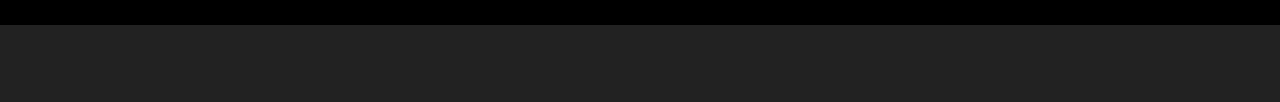
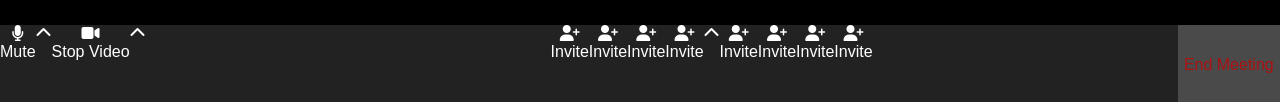
Before and after one commit to LorenzoCastiglion/html-css-zoom, a plain HTML site: page index.html in a window 1280 px wide. Shown: the part 1069-1171 px from the top of the page. Drawn offline with Linux system fonts and the light colour scheme.

Commit message:
impostazione footer

```diff
--- a/css/style.css
+++ b/css/style.css
@@ -114,7 +114,32 @@ body{
   /* footer start */
 
   .barra{
+    text-align: center;
+    color: white;
     width: 100%;
     background-color: #222222;
     height: 80px;
+
   }
+
+  .flexfoot{
+    display: flex;
+    justify-content: space-between;
+    align-content: center;
+  }
+
+  .right{
+    color: rgb(172, 18, 18);
+    width: 8%;
+    background-color: #4A4A4A ;
+    height: 80px;
+  }
+
+  .fine{
+    text-align: center;
+    line-height: 80px;
+  }
+
+  .left{
+    padding-right: 100px;
+  }
--- a/index.html
+++ b/index.html
@@ -250,8 +250,61 @@
     <!-- footer start -->
     <footer>
 
-        <section class="barra">
+        <section class="barra flexfoot">
 
+            <div class="left flexfoot">
+
+                    <div class="icon">
+                        <i class="fa-solid fa-microphone"></i><br>
+                        <span>Mute</span>
+                    </div>
+                    <i class="fa-solid fa-chevron-up"></i>
+                    <div class="icon">
+                        <i class="fa-solid fa-video"></i><br>
+                        <span>Stop Video</span>
+                    </div>
+                    <i class="fa-solid fa-chevron-up"></i>
+            </div>
+
+            <div class="center flexfoot">
+                <div class="icon">
+                    <i class="fa-solid fa-user-plus"></i><br>
+                    <span>Invite</span>
+                </div>
+                <div class="icon">
+                    <i class="fa-solid fa-user-plus"></i><br>
+                    <span>Invite</span>
+                </div>
+                <div class="icon">
+                    <i class="fa-solid fa-user-plus"></i><br>
+                    <span>Invite</span>
+                </div>
+                <div class="icon">
+                    <i class="fa-solid fa-user-plus"></i><br>
+                    <span>Invite</span>
+                </div>
+                <i class="fa-solid fa-chevron-up"></i>
+                <div class="icon">
+                    <i class="fa-solid fa-user-plus"></i><br>
+                    <span>Invite</span>
+                </div>
+                <div class="icon">
+                    <i class="fa-solid fa-user-plus"></i><br>
+                    <span>Invite</span>
+                </div>
+                <div class="icon">
+                    <i class="fa-solid fa-user-plus"></i><br>
+                    <span>Invite</span>
+                </div>
+                <div class="icon">
+                    <i class="fa-solid fa-user-plus"></i><br>
+                    <span>Invite</span>
+                </div>
+            </div>
+
+            <div class="right">
+                <p class="fine">End Meeting</p>
+            </div>
 
 
         </section>
```
